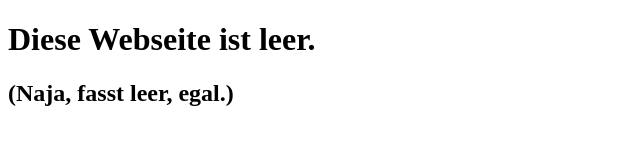
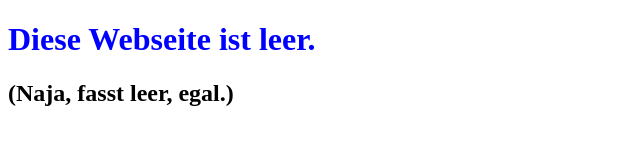
Before and after one commit to lucyhartmann/02_ordner, a plain HTML site: page index.html in a window 1280 px wide. Shown: the whole page, without its empty margins (0-640 px from the left). Drawn offline with Linux system fonts and the light colour scheme.

Commit message:
h1 = blau

```diff
--- a/index.html
+++ b/index.html
@@ -5,7 +5,7 @@
 	<title>Eine leere Webseite</title>
 </head>
 <body>
-	<h1>Diese Webseite ist leer.</h1>
+	<h1 style="color: blue">Diese Webseite ist leer.</h1>
 	<h2>(Naja, fasst leer, egal.)</h2>
 
 </body>
```
